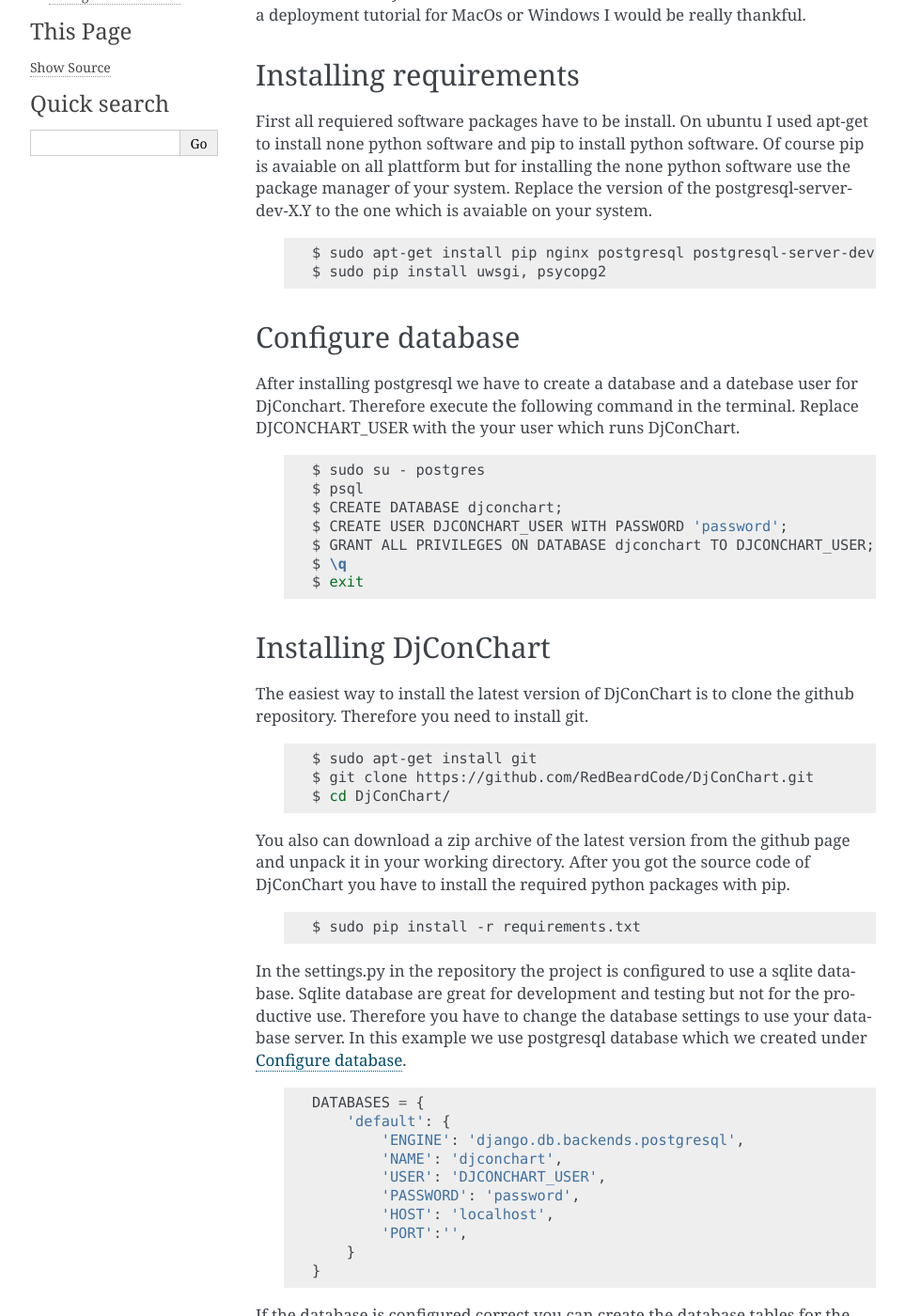
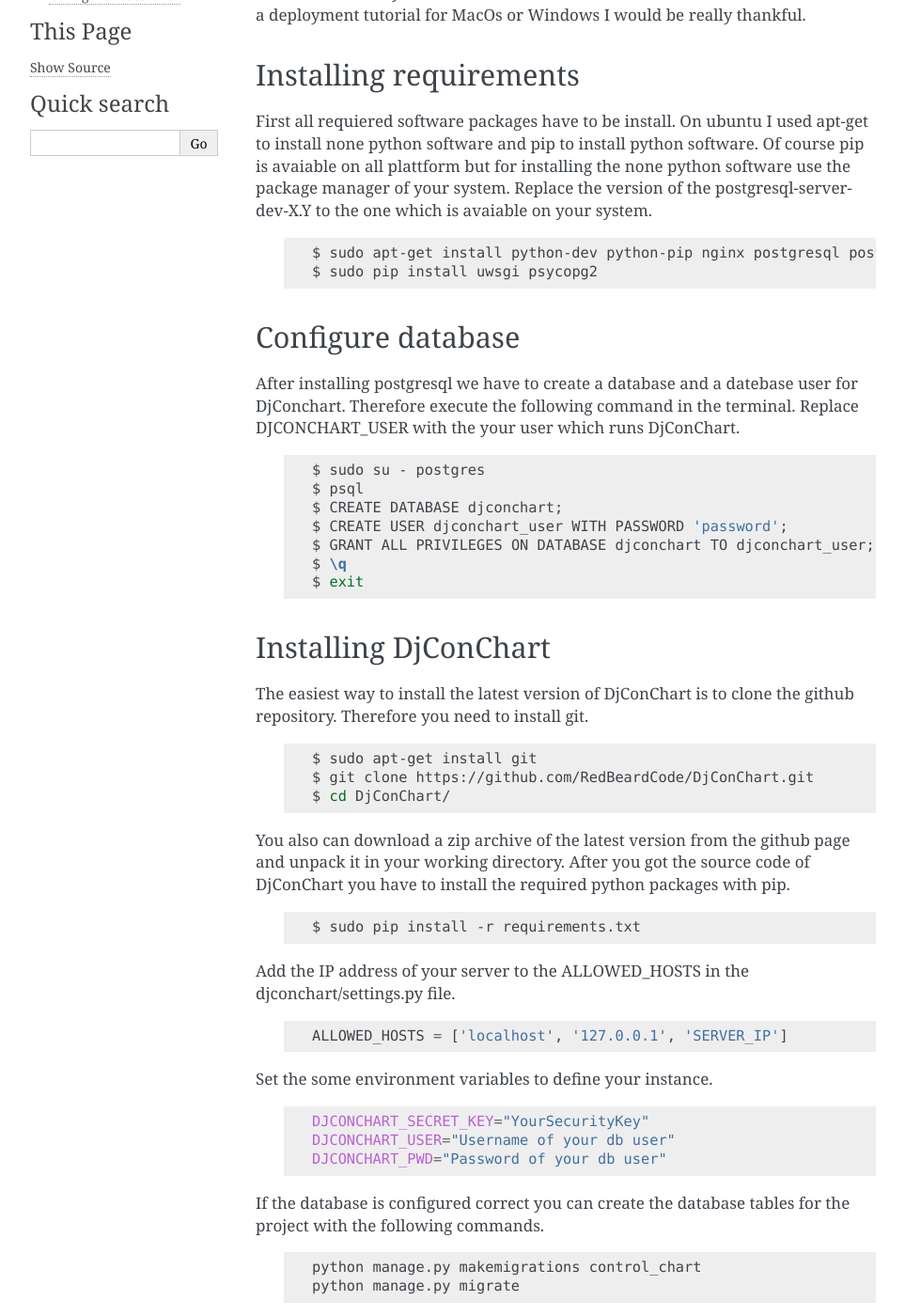
Before and after one commit to RedBeardCode/DjConChart, a Sphinx documentation site: the page built from doc/source/deployment.rst, in a window 1280 px wide and 1400 px high, scrolled down 194 px. Shown: the whole window at 94% size, without its empty margins (148-1111 px from the left). Built offline with Sphinx 7.4.7, drawn with Linux system fonts in a browser that asks for light colours; some of the changed text lies outside the part shown.

```diff
--- a/doc/source/deployment.rst
+++ b/doc/source/deployment.rst
@@ -20,8 +20,8 @@ on your system.
 
     .. code-block:: bash
 
-        $ sudo apt-get install pip nginx postgresql postgresql-server-dev-X.Y
-        $ sudo pip install uwsgi, psycopg2
+        $ sudo apt-get install python-dev python-pip nginx postgresql postgresql-server-dev-X.Y
+        $ sudo pip install uwsgi psycopg2
 
 
 
@@ -36,8 +36,8 @@ DJCONCHART_USER with the your user which runs DjConChart.
         $ sudo su - postgres
         $ psql
         $ CREATE DATABASE djconchart;
-        $ CREATE USER DJCONCHART_USER WITH PASSWORD 'password';
-        $ GRANT ALL PRIVILEGES ON DATABASE djconchart TO DJCONCHART_USER;
+        $ CREATE USER djconchart_user WITH PASSWORD 'password';
+        $ GRANT ALL PRIVILEGES ON DATABASE djconchart TO djconchart_user;
         $ \q
         $ exit
 
@@ -62,24 +62,20 @@ packages with pip.
 
         $ sudo pip install -r requirements.txt
 
-In the settings.py in the repository the project is configured to use a sqlite
-database. Sqlite database are great for development and testing but not for the
-productive use. Therefore you have to change the database settings to use your
-database server. In this example we use postgresql database which we created under
-`Configure database`_.
+Add the IP address of your server to the ALLOWED_HOSTS in the djconchart/settings.py file.
 
     .. code-block:: python
 
-        DATABASES = {
-            'default': {
-                'ENGINE': 'django.db.backends.postgresql',
-                'NAME': 'djconchart',
-                'USER': 'DJCONCHART_USER',
-                'PASSWORD': 'password',
-                'HOST': 'localhost',
-                'PORT':'',
-            }
-        }
+        ALLOWED_HOSTS = ['localhost', '127.0.0.1', 'SERVER_IP']
+
+
+Set the some environment variables to define your instance.
+
+        .. code-block:: bash
+
+                DJCONCHART_SECRET_KEY="YourSecurityKey"
+                DJCONCHART_USER="Username of your db user"
+                DJCONCHART_PWD="Password of your db user"
 
 If the database is configured correct you can create the database tables for the
 project with the following commands.
```
Also changed, not shown: other parts of doc/source/deployment.rst (+1 -0 lines), 3 other files.
